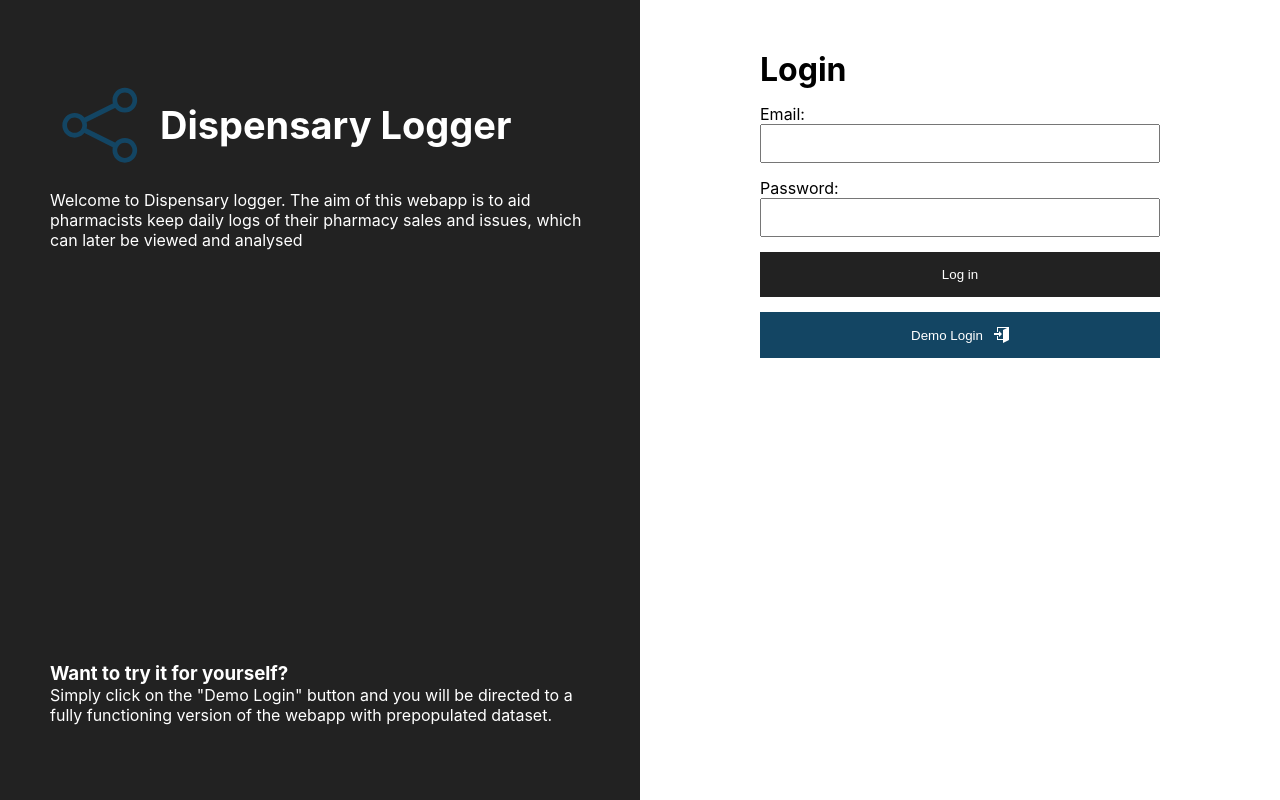
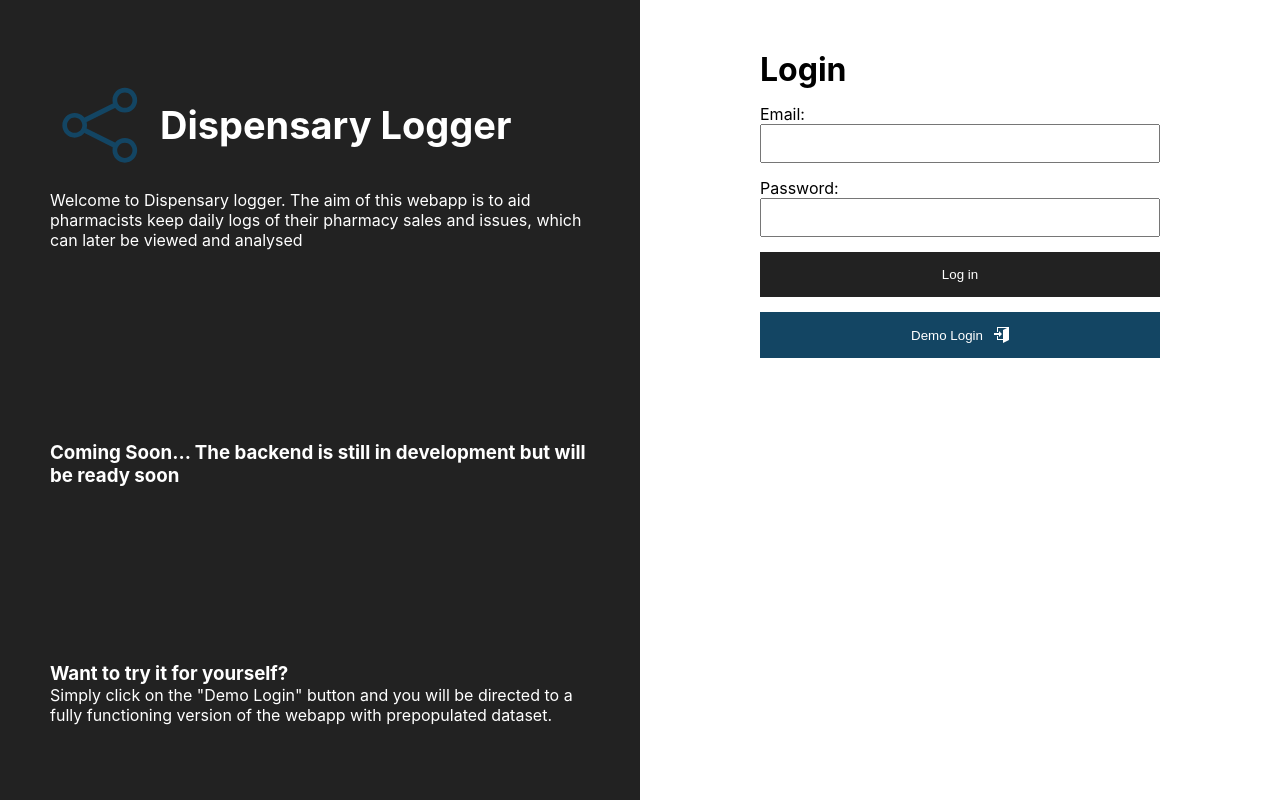
Before and after one commit to KarlGilden/DispenseryLogger, a React (Create React App) app: page / in a window 1280 px wide. Built offline with nearby package versions, Linux system fonts and the light colour scheme; no server answers.

Commit message:
add coming soon message

```diff
--- a/src/pages/Home.js
+++ b/src/pages/Home.js
@@ -31,6 +31,7 @@ function Home() {
                 </div>
                 <p className='login-header'>Welcome to Dispensary logger. The aim of this webapp is to aid pharmacists keep daily logs of their pharmacy sales and issues, which can later be viewed and analysed</p>
             </div>
+            <h3>Coming Soon... The backend is still in development but will be ready soon</h3>
             <div className="demo-description">
                 <h3>Want to try it for yourself?</h3>
                 <p>Simply click on the "Demo Login" button and you will be directed to a fully functioning version of the webapp with prepopulated dataset.</p>
```
